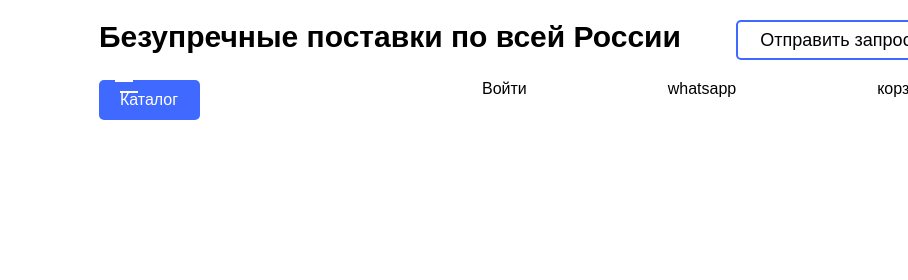
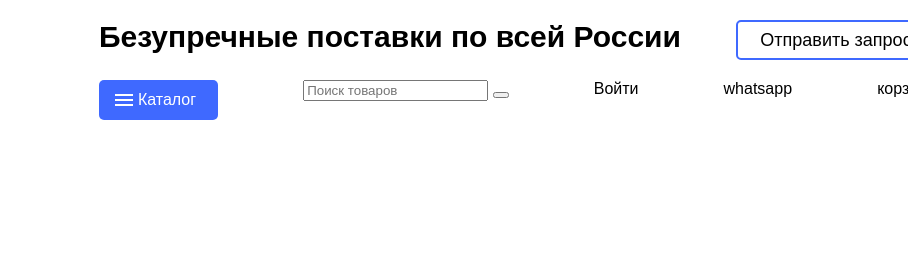
Before and after one commit to konovalov92/training-, a plain HTML site: page index.html in a window 1280 px wide. Shown: the top 280 px of the page, 372-1280 px from the left. Drawn offline with Linux system fonts and the light colour scheme.

Commit message:
marking changes

```diff
--- a/index.html
+++ b/index.html
@@ -3,7 +3,7 @@
 <head>
     <meta charset="UTF-8">
     <meta name="viewport" content="width=device-width, initial-scale=1.0">
-    <link rel="stylesheet" href="/style/style.css">
+    <link rel="stylesheet" href="/training-/style/style.css">
     <title>Document</title>
 </head>
 <body>
@@ -11,7 +11,7 @@
         <header>
             <div class="headerTop">
                 <div class="headerTopLogo">
-                    <img src="/image/Group 44.png" alt="логотип">
+                    <img src="/training-/image/Group 44.png" alt="логотип">
                 </div>
                 <div class="headerTopMain">
                     <div class="TopMainUp">
@@ -25,7 +25,12 @@
                             </div>
                             <p>Каталог</p>
                         </div>
-                        <div class="search"></div>
+                        <div class="search">
+                            <form action="" method="get">
+                                <input type="search" placeholder="Поиск товаров">
+                                <button type="submit"></button>
+                            </form>
+                        </div>
                         <div class="login">Войти</div>
                         <div class="whatsapp">whatsapp</div>
                         <div class="basket">корзина</div>
--- a/style/style.less
+++ b/style/style.less
@@ -46,7 +46,7 @@
                 border-radius: 5px;
                 padding: 11px 22px 11px 16px;
                 color: #fff;
-                position: relative;
+                // position: relative;
                 p{
                     margin: 0;
                 }
@@ -55,7 +55,11 @@
                     width: 18px;
                     background-color: #fff;
                     margin-right: 5px;
+                    display: block;
                 }
+            }
+            .lines{
+                position: relative;
             }
             .lines::before, .lines::after{
                 content: "";
@@ -65,10 +69,10 @@
                 background-color: #fff;
             }
             .lines::before{
-                top: 0;
+                top: 5px;
             }
-            .catalog::after{
-                bottom: 0;
+            .lines::after{
+                bottom: 5px;
             }
         }
     }
```
Also changed, not shown: style/style.css.
